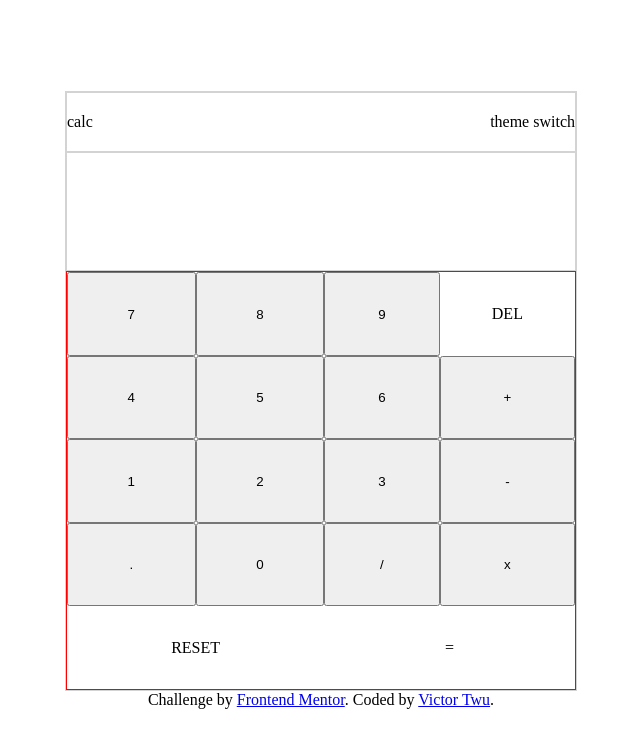
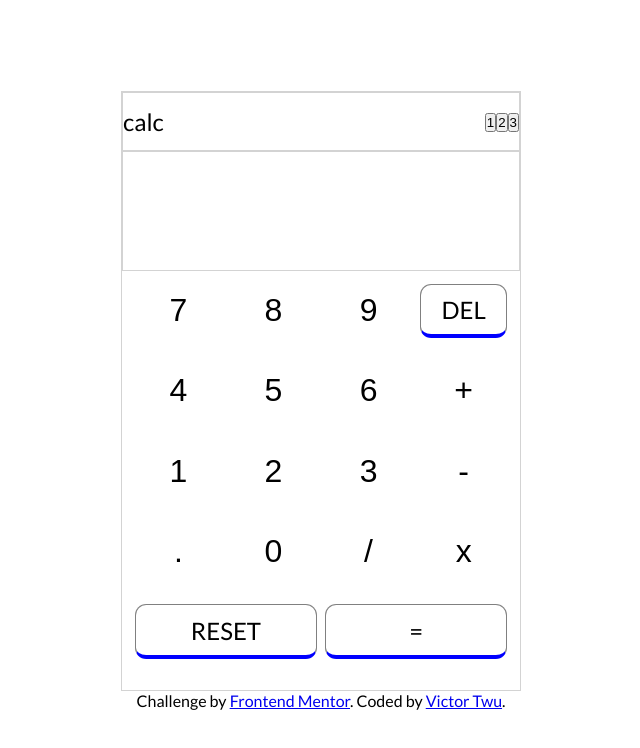
Before and after one commit to victortwu/calc_app_frontendmentor, a React (Create React App) app: page / in a window 1280 px wide. Shown: the top 748 px of the page, without its empty margins (319-959 px from the left). Built offline with nearby package versions, Linux system fonts and the light colour scheme.

Commit message:
set up objects for style themes, did a little basic styling

```diff
--- a/src/App.css
+++ b/src/App.css
@@ -1,7 +1,13 @@
+@import url('https://fonts.googleapis.com/css2?family=Lato&display=swap');
+
 * {
   margin: 0;
   padding: 0;
   box-sizing: border-box;
+}
+
+:root {
+  font-family: 'Lato', sans-serif;
 }
 
 
@@ -16,7 +22,7 @@ main {
 
 .calculatorContainer {
   height: 75%;
-  width: 40%;
+  width: 25rem;
 
   border: solid 1px lightgray;
 }
@@ -30,32 +36,58 @@ header {
   border: solid 1px lightgray;
 }
 
+.title {
+  font-size: 1.5rem;
+}
+
 .display {
   height: 20%;
   width: 100%;
+  padding-left: 1rem;
+  padding-right: 1rem;
+  display: flex;
+  flex-direction: row-reverse;
+  align-items: center;
+  font-size: 3rem;
   border: solid 1px lightgray;
 }
 
 .keyPad {
   height: 70%;
   width: 100%;
+  padding: .8rem;
   display: grid;
-  grid-template-columns: repeat(4);
-  grid-template-rows: repeat(5);
+  grid-template-columns: repeat(4, 1fr);
+  grid-template-rows: repeat(5, 1fr);
   grid-template-areas:
       'btn7 btn8 btn9 del'
       'btn4 btn5 btn6 plus'
       'btn1 btn2 btn3 minus'
       'dot btn0 divide times'
       'reset reset equals equals';
+  grid-gap: .5rem;
 
-  border: solid 1px red;
 }
 
 .keyPad > div {
+  height: 75%;
   display: flex;
   justify-content: center;
   align-items: center;
+  font-size: 1.5rem;
+  border: solid 1px gray;
+  border-bottom: solid .3rem blue;
+  border-radius: .7rem;
+}
+
+.keyPad > button {
+  height: 75%;
+  font-size: 2rem;
+  background: none;
+  border: none;
+
+  border-radius: .7rem;
+
 }
 
 #btn0 {
--- a/src/App.js
+++ b/src/App.js
@@ -1,8 +1,10 @@
 import React, { useState, useEffect } from 'react'
+import { createThemes } from './styles/themes.js'
 import './App.css';
 
 function App() {
 
+const theme = createThemes()
 const dotRef = React.useRef()
 const displayRef = React.useRef()
 
@@ -11,6 +13,7 @@ const [previousNumber, setPreviousNumber] = useState('')
 const [currentNumber, setCurrentNumber] = useState('')
 const [operation, setOperation] = useState('')
 const [dotOK, setDotOK] = useState(true)
+const [style, setStyle] = useState([])
 
 let tempNumBtnArr = []
 
@@ -123,13 +126,31 @@ useEffect(() => {
 }, [])
 
 
+
+      const getThemeOne = () => {
+        setStyle(theme.one)
+      }
+
+      const getThemeTwo = () => {
+        setStyle(theme.two)
+      }
+
+      const getThemeThree = () => {
+        setStyle(theme.three)
+      }
+console.log(style[0])
   return (
-    <main>
+    <main style={style[0]} className='parent'>
         <div className='calculatorContainer'>
-          <header>
-          <span className='title'>calc</span>
-          <div className='themeSwitch'>theme switch</div>
-          </header>
+
+        <header>
+            <span className='title'>calc</span>
+            <div className='themeSwitch'>
+                <button onClick={()=> getThemeOne()}>1</button>
+                <button onClick={()=> getThemeTwo()}>2</button>
+                <button onClick={()=> getThemeThree()}>3</button>
+            </div>
+        </header>
 
           <div ref={displayRef} className='display'>
             {previousNumber}{currentNumber}
@@ -139,7 +160,7 @@ useEffect(() => {
             <div id='del' onClick={()=> backSpace()}>DEL</div>
             {
               numberButtons.map(btn=> {
-                return <button
+                return <button style={style[1]}
                           key={btn.id}
                           id={btn.id}
                           onClick={()=> displayChar(btn.value)}
@@ -149,6 +170,7 @@ useEffect(() => {
               })
             }
             <button
+              style={style[1]}
               id='dot'
               ref={dotRef}
               onClick={() => {
@@ -160,10 +182,10 @@ useEffect(() => {
               dotOK ? '.' : ' . '
             }
             </button>
-            <button id='plus' onClick={()=> selectOperation('+')}>+</button>
-            <button id='minus' onClick={()=> selectOperation('-')}>-</button>
-            <button id='times' onClick={()=> selectOperation('x')}>x</button>
-            <button id='divide' onClick={()=> selectOperation('/')}>/</button>
+            <button style={style[1]} id='plus' onClick={()=> selectOperation('+')}>+</button>
+            <button style={style[1]} id='minus' onClick={()=> selectOperation('-')}>-</button>
+            <button style={style[1]} id='times' onClick={()=> selectOperation('x')}>x</button>
+            <button style={style[1]} id='divide' onClick={()=> selectOperation('/')}>/</button>
             <div id='reset' onClick={()=> reset()}>RESET</div>
             <div id='equals' onClick={()=> equals()}>=</div>
           </div>
--- /dev/null
+++ b/src/styles/themes.js
@@ -0,0 +1,32 @@
+
+export const createThemes = () => {
+  return {
+    one : [
+      {backgroundColor: 'purple'},
+      {
+        backgroundColor: 'gray',
+        color: 'yellow',
+        borderBottom: 'solid .3rem blue'
+      },
+
+    ],
+    two : [
+      {backgroundColor: 'blue'},
+      {
+        backgroundColor: 'white',
+        color: 'red',
+        borderBottom: 'solid .3rem gray'
+      },
+
+    ],
+    three : [
+      {backgroundColor: 'yellow'},
+      {
+        backgroundColor: 'blue',
+        color: 'white',
+        borderBottom: 'solid .3rem purple'
+      },
+
+    ]
+  }
+}
```
